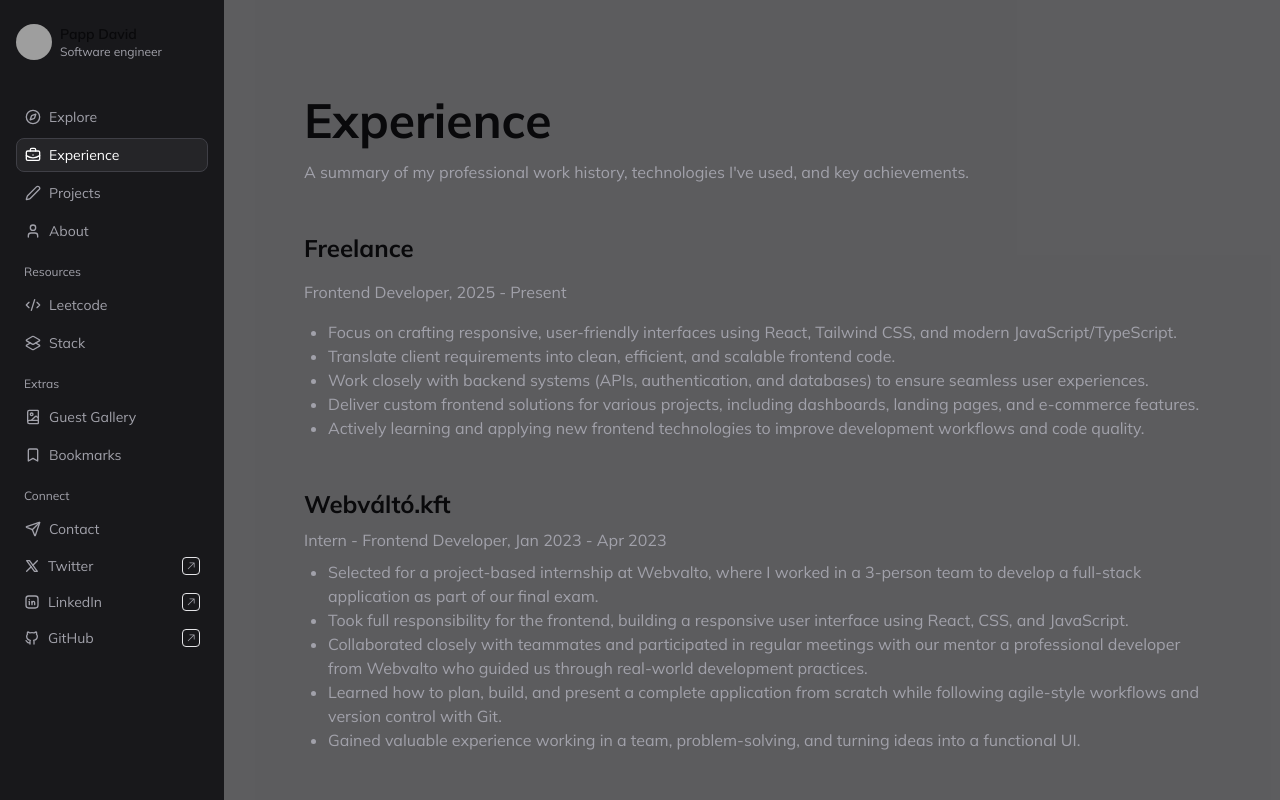
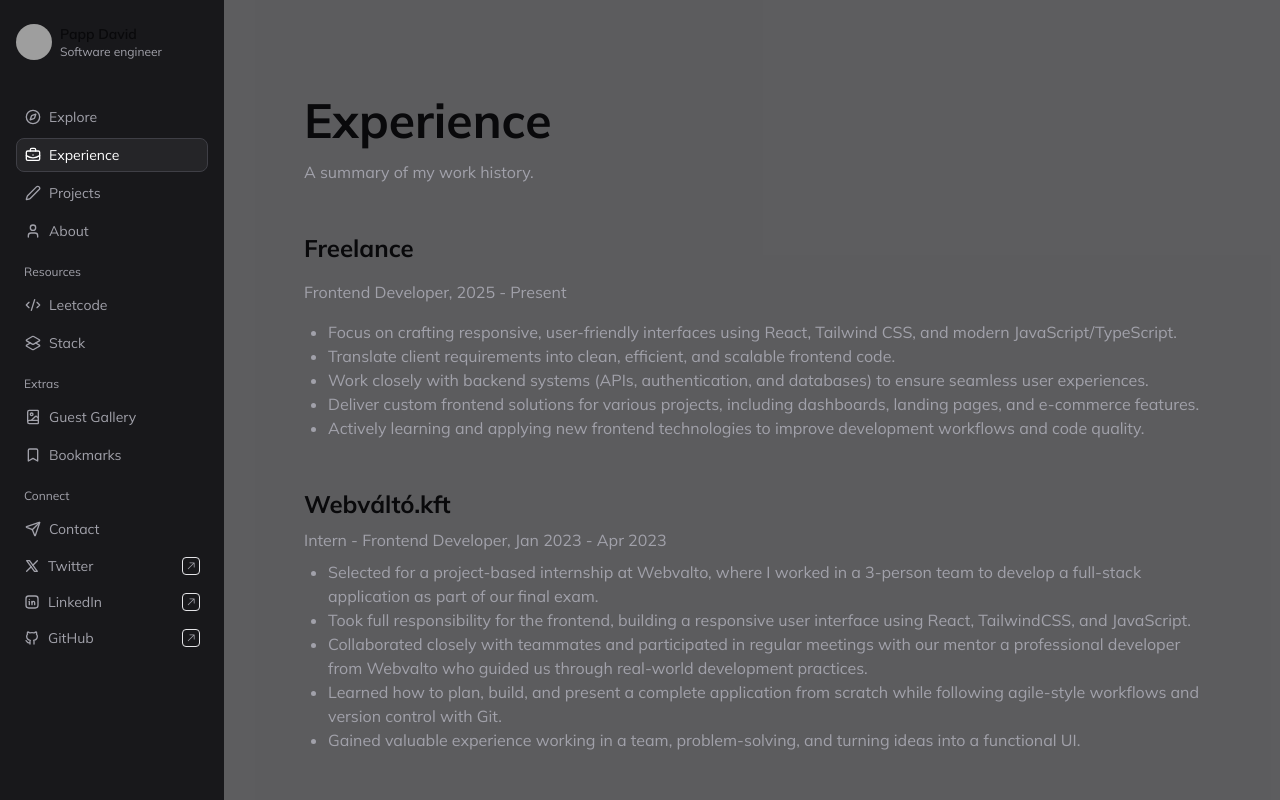
Before and after one commit to impappdavid/portfolio, a Next.js app: page /experience in a window 1280 px wide. Shown: the top 800 px of the page. Built offline with nearby package versions, Linux system fonts and the light colour scheme; grey boxes are pictures that could not be loaded.

Commit message:
Making small changes

```diff
--- a/src/components/my-components/experience/content.tsx
+++ b/src/components/my-components/experience/content.tsx
@@ -7,8 +7,8 @@ function Content() {
             <div className="flex flex-col items-start w-full py-24 gap-12 min-h-screen">
                 <div className="flex flex-col gap-4 animate-[downblur_2s_ease-in-out]">
                     <div className="font-body text-5xl font-bold text-start">Experience</div>
-                    <div className="text-zinc-400 font-body">
-                        A summary of my professional work history, technologies I've used, and key achievements.
+                    <div className="text-zinc-400 font-body ">
+                        A summary of my work history.
                     </div>
 
                 </div>
@@ -34,7 +34,7 @@ function Content() {
 
                     <ul className="text-zinc-400 font-body list-disc pl-6">
                         <li>Selected for a project-based internship at Webvalto, where I worked in a 3-person team to develop a full-stack application as part of our final exam.</li>
-                        <li>Took full responsibility for the frontend, building a responsive user interface using React, CSS, and JavaScript.</li>
+                        <li>Took full responsibility for the frontend, building a responsive user interface using React, TailwindCSS, and JavaScript.</li>
                         <li>Collaborated closely with teammates and participated in regular meetings with our mentor a professional developer from Webvalto who guided us through real-world development practices.</li>
                         <li>Learned how to plan, build, and present a complete application from scratch while following agile-style workflows and version control with Git.</li>
                         <li>Gained valuable experience working in a team, problem-solving, and turning ideas into a functional UI.</li>
--- a/src/components/my-components/explore/hero.tsx
+++ b/src/components/my-components/explore/hero.tsx
@@ -9,7 +9,7 @@ function Hero() {
         <div className="flex flex-col items-start w-full py-24 gap-8">
             <div className="flex flex-col gap-6 animate-[downblur_2s_ease-in-out]">
                 <div className="font-body text-5xl font-semibold text-start">Hey, I'm David, <br /> A Full-Stack <span className="bg-gradient-to-br from-zinc-400 to-zinc-600 bg-clip-text text-transparent">Developer.</span></div>
-                <div className="text-zinc-400 font-body text-sm md:text-md">
+                <div className="text-zinc-400 font-body text-[16px] md:text-md">
                     I'm a developer who builds practical tools to solve real problems. I focus on creating simple, <br /> effective solutions that meet user needs and deliver results.
                 </div>
                 <div className="flex gap-4 font-body">
--- a/src/components/my-components/projects/projects.tsx
+++ b/src/components/my-components/projects/projects.tsx
@@ -9,7 +9,7 @@ function ProjectContent() {
             <div className="flex flex-col items-start w-full py-24 gap-12 min-h-screen">
                 <div className="flex flex-col gap-4 animate-[downblur_2s_ease-in-out]">
                     <div className="font-body text-5xl font-bold text-start">Projects</div>
-                    <div className="text-zinc-400 font-body">
+                    <div className="text-zinc-400 font-body ">
                         Crafting memorable digital experiences.
                     </div>
 
--- a/src/components/my-components/specificproject/content.tsx
+++ b/src/components/my-components/specificproject/content.tsx
@@ -59,7 +59,7 @@ function SpecificContent({ project }: SpecificContentProps) {
   return (
     <>
       <div className="flex flex-col items-start w-full py-24 gap-8">
-        <div className="flex flex-col gap-6 animate-[downblur_2s_ease-in-out] w-full">
+        <div className="flex flex-col gap-6 animate-[downblur_1.5s_ease-in-out] w-full">
           <Link href="../projects" className="text-sm text-zinc-400 font-body flex gap-2 items-center hover:text-white transition-all duration-500">
             <svg xmlns="http://www.w3.org/2000/svg" width="18" height="18" viewBox="0 0 24 24">
               <path fill="none" stroke="currentColor" stroke-linecap="round" stroke-linejoin="round" stroke-miterlimit="10" stroke-width="1.5" d="m10 16l-4-4m0 0l4-4m-4 4h12" />
@@ -120,7 +120,7 @@ function SpecificContent({ project }: SpecificContentProps) {
           )}
         </div>
 
-        <div className="flex flex-col gap-2 mt-2">
+        <div className="flex flex-col gap-2 mt-2 animate-[downblur_2s_ease-in-out]">
           <h2 className="text-2xl font-semibold font-body mb-4 flex items-center gap-2">
             <span>Stack</span>
           </h2>
@@ -135,7 +135,7 @@ function SpecificContent({ project }: SpecificContentProps) {
 
 
         {/* Features Section */}
-        <div className="w-full mt-8">
+        <div className="w-full mt-8 animate-[downblur_2.5s_ease-in-out]">
           <h2 className="text-2xl font-semibold font-body mb-4 flex items-center gap-2">
             <span>Features</span>
           </h2>
@@ -168,7 +168,7 @@ function SpecificContent({ project }: SpecificContentProps) {
 
 
 
-        <div className="whitespace-pre-wrap font-body text-zinc-300 flex flex-col gap-2 text-sm">
+        <div className="whitespace-pre-wrap font-body text-zinc-300 flex flex-col gap-2 text-sm animate-[downblur_3s_ease-in-out]">
           <h2 className="text-2xl font-semibold font-body mb-2 flex items-center gap-2">
             <span>Challanges</span>
           </h2>
```
